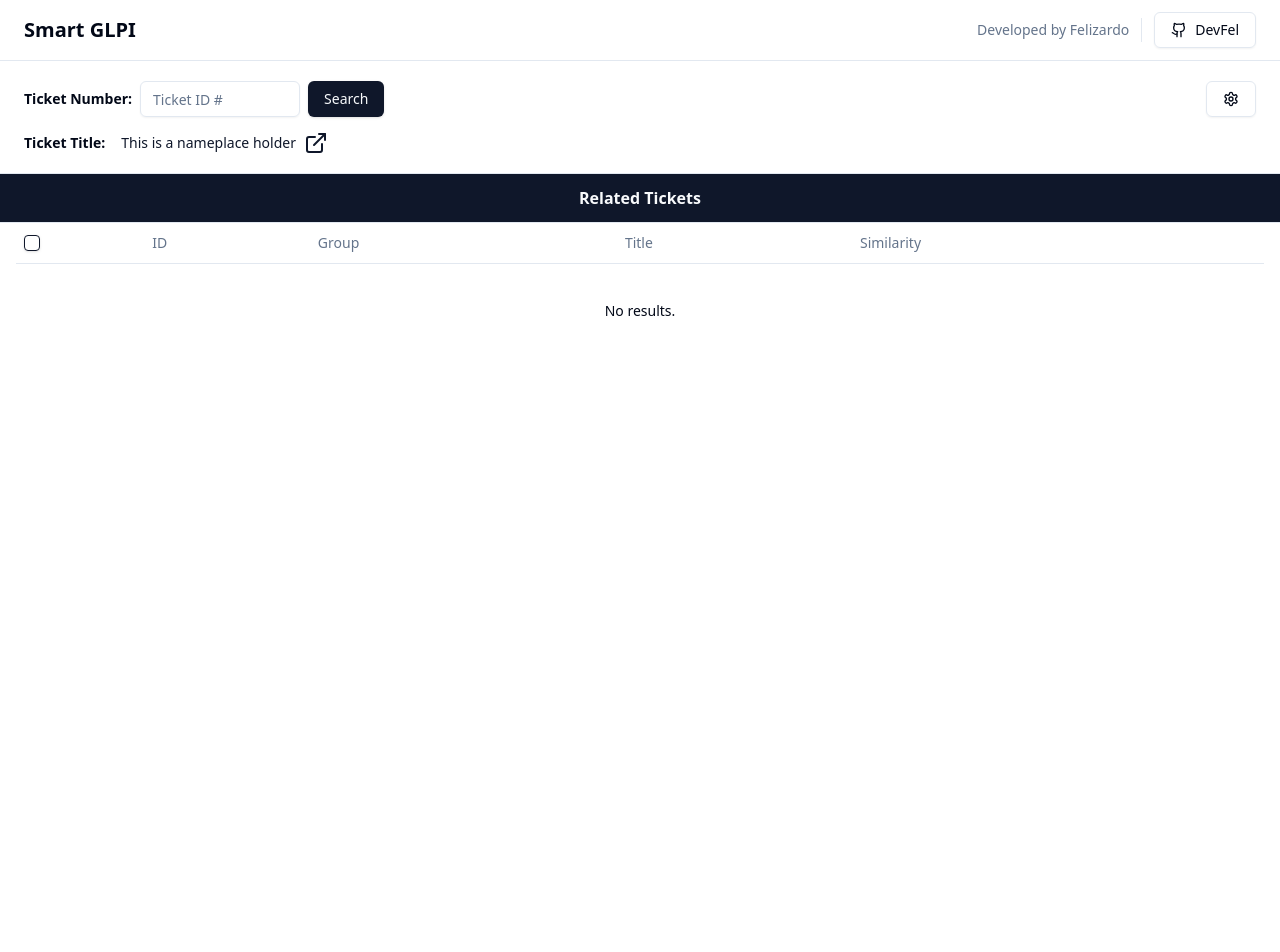
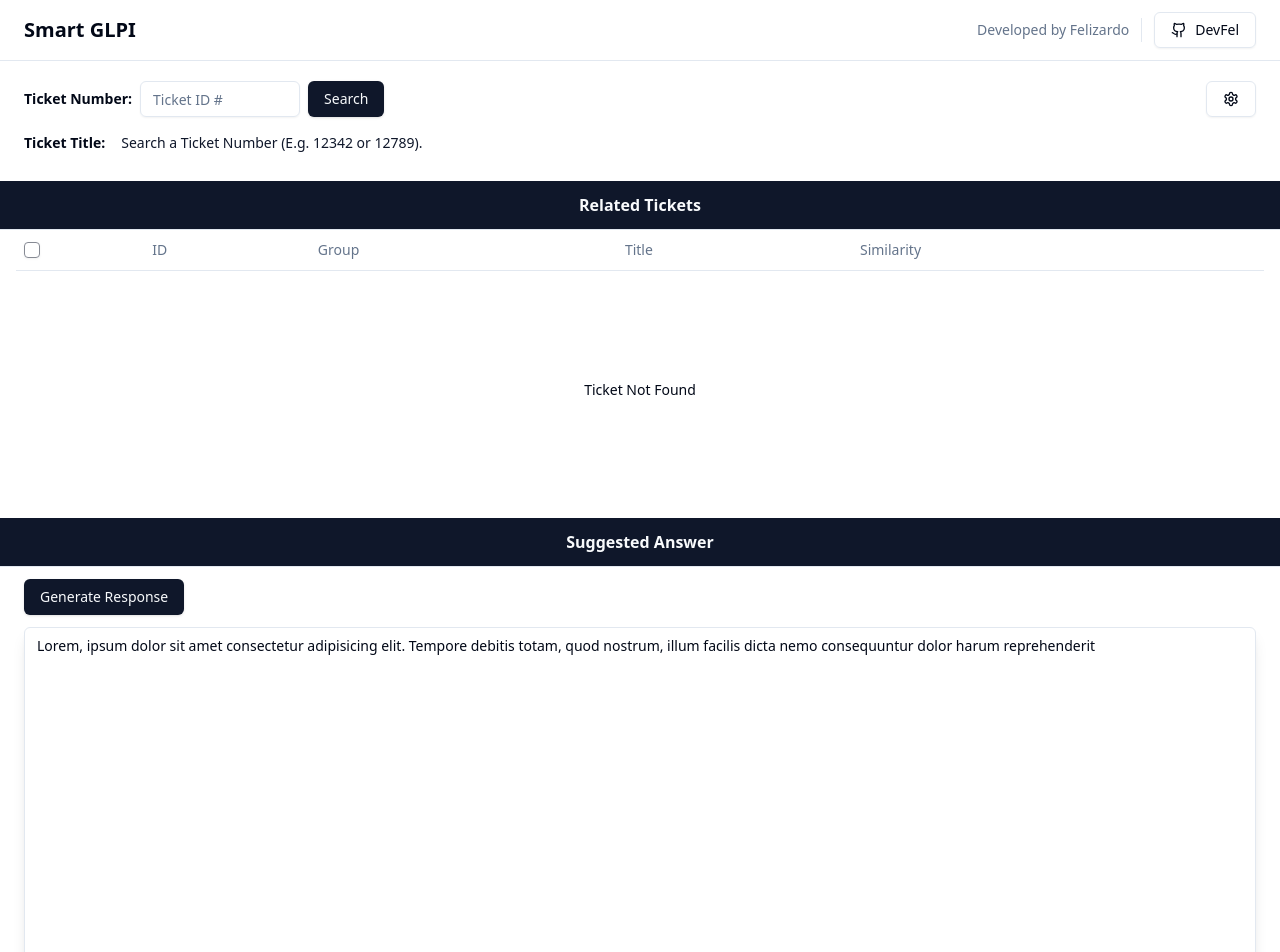
Before and after one commit to devfel/smartglpi-web, a React (Vite) app: page / in a window 1280 px wide. Shown: the top 952 px of the page. Before the commit the page ends 800 px from the top, so only its background shows below. Built offline with nearby package versions, Linux system fonts and the light colour scheme.

Commit message:
Adding Suggested Answer Template, Fixing the Related Tickets Table, Fixing the Ticket Searched Title and Link

```diff
--- a/package.json
+++ b/package.json
@@ -11,6 +11,7 @@
   },
   "dependencies": {
     "@radix-ui/react-checkbox": "^1.0.4",
+    "@radix-ui/react-hover-card": "^1.0.7",
     "@radix-ui/react-icons": "^1.3.0",
     "@radix-ui/react-label": "^2.0.2",
     "@radix-ui/react-separator": "^1.0.3",
--- a/src/App.tsx
+++ b/src/App.tsx
@@ -3,16 +3,61 @@ import { SearchByIdForm } from "@/components/SearchByIdForm";
 import { columns } from "./tickets/columns";
 import { DataTable } from "./tickets/data-table";
 import { useAppState } from "@/utils/appState";
+import { ButtonLoading } from "@/components/ui-personalized/button-loading";
+import { SectionHeader } from "@/components/SectionHeader";
+
+import { Button } from "@/components/ui/button";
+import { Textarea } from "@/components/ui/textarea";
+import {
+  HoverCard,
+  HoverCardContent,
+  HoverCardTrigger,
+} from "@/components/ui/hover-card";
 
 export function App() {
-  const { setSimilarTickets, formattedData } = useAppState();
+  const { setSimilarTickets, formattedData, isLoading, setIsLoading } =
+    useAppState();
 
   return (
     <div className="bg-muted min-h-screen">
       <div className="bg-background min-h-screen flex flex-col max-w-7xl mx-auto">
         <Header />
-        <SearchByIdForm updateSimilarTickets={setSimilarTickets} />
-        <DataTable columns={columns} data={formattedData} />
+
+        <SearchByIdForm
+          updateSimilarTickets={setSimilarTickets}
+          setIsLoading={setIsLoading}
+        />
+
+        <SectionHeader title="Related Tickets" />
+        {isLoading ? (
+          <div className="w-fit mx-auto my-4 h-60">
+            <ButtonLoading />
+          </div>
+        ) : (
+          <DataTable columns={columns} data={formattedData} />
+        )}
+
+        <SectionHeader title="Suggested Answer" />
+        <Button className="w-fit mx-6 my-3">
+          <HoverCard>
+            <HoverCardTrigger>Generate Response</HoverCardTrigger>
+            <HoverCardContent className="text-left">
+              <p className="text-sm"> Based on the selected tickets: </p>
+              <p className="text-sm"> ID: 12992 </p>
+              <p className="text-sm"> ID: 13923 </p>
+              <p className="text-sm"> ID: 12939 </p>
+            </HoverCardContent>
+          </HoverCard>
+        </Button>
+
+        <Textarea
+          disabled
+          className="shadow-lg w-auto mx-6 h-96 mb-6 disabled:opacity-100 disabled:cursor-text"
+        >
+          Lorem, ipsum dolor sit amet consectetur adipisicing elit. Tempore
+          debitis totam, quod nostrum, illum facilis dicta nemo consequuntur
+          dolor harum reprehenderit
+        </Textarea>
       </div>
     </div>
   );
--- a/src/components/SearchByIdForm.tsx
+++ b/src/components/SearchByIdForm.tsx
@@ -4,14 +4,21 @@ import { Input } from "@/components/ui/input";
 import { Label } from "@/components/ui/label";
 import { Settings } from "lucide-react";
 import { ExternalLink } from "lucide-react";
+
 import { TicketWithSimilarity } from "@/utils/appState";
 
 interface SearchByIdFormProps {
   updateSimilarTickets: (tickets: TicketWithSimilarity[]) => void;
+  setIsLoading: React.Dispatch<React.SetStateAction<boolean>>;
 }
 
-export function SearchByIdForm({ updateSimilarTickets }: SearchByIdFormProps) {
+export function SearchByIdForm({
+  updateSimilarTickets,
+  setIsLoading,
+}: SearchByIdFormProps) {
   const [ticketNumber, setTicketNumber] = useState("");
+  const [ticketLink, setTicketLink] = useState("");
+  const [ticketTitle, setTicketTitle] = useState("");
 
   const handleInputChange = (e: React.ChangeEvent<HTMLInputElement>) => {
     // Ensure the input only allows 1 to 10 digit numbers
@@ -23,7 +30,7 @@ export function SearchByIdForm({ updateSimilarTickets }: SearchByIdFormProps) {
 
   const handleSearch = async () => {
     try {
-      console.log("IM HERE");
+      setIsLoading(true); // Start the loading process
       // Fetch the details of the searched ticket from the backend.
       let response = await fetch("http://localhost:5000/get-ticket-details", {
         method: "POST",
@@ -54,6 +61,11 @@ export function SearchByIdForm({ updateSimilarTickets }: SearchByIdFormProps) {
 
       // Assuming you'll want to store and use this data somewhere in your component or app
       if (data.title) {
+        setTicketTitle(data.title);
+        setTicketLink(
+          `https://sac-ntinf.ufsj.edu.br/front/ticket.form.php?id=${ticketNumber}`
+        );
+
         // Update the displayed ticket title and set the hyperlink.
         // For now, I'm just logging them. You might want to set them in component state or pass them to other components.
         console.log(`Ticket Title: ${data.title}`);
@@ -83,11 +95,13 @@ export function SearchByIdForm({ updateSimilarTickets }: SearchByIdFormProps) {
     } catch (error) {
       // Log any errors that occur during the fetch operations.
       console.error("Error:", error);
+    } finally {
+      setIsLoading(false); // End the loading process
     }
   };
 
   return (
-    <div className="px-6 py-3 flex flex-col justify-between border-b">
+    <div className="px-6 py-3 flex flex-col justify-between">
       {/* First line with ID Label, ID Input, and Search Button */}
       <div className="flex flex-wrap justify-between items-center">
         <div className="flex flex-wrap items-center gap-2">
@@ -106,7 +120,7 @@ export function SearchByIdForm({ updateSimilarTickets }: SearchByIdFormProps) {
           <Button onClick={handleSearch}>Search</Button>
         </div>
         <Button variant="outline" className="my-2">
-          <Settings className="w-4 h-4 " />
+          <Settings className="w-4 h-4" />
         </Button>
       </div>
 
@@ -116,12 +130,23 @@ export function SearchByIdForm({ updateSimilarTickets }: SearchByIdFormProps) {
           Ticket Title:
         </Label>
 
-        <a id="ticketSearchedTitle" href="#">
+        {ticketTitle === "" ? (
           <Button variant="link">
-            This is a nameplace holder
-            <ExternalLink className="mx-2" />
+            Search a Ticket Number (E.g. 12342 or 12789).
           </Button>
-        </a>
+        ) : (
+          <a
+            id="ticketSearchedTitle"
+            href={ticketLink}
+            target="_blank"
+            rel="noopener noreferrer"
+          >
+            <Button variant="link" className="px-2">
+              <ExternalLink className="me-1 w-5 h-5" />
+              {ticketTitle}
+            </Button>
+          </a>
+        )}
       </div>
     </div>
   );
--- /dev/null
+++ b/src/components/SectionHeader.tsx
@@ -0,0 +1,13 @@
+import React from "react";
+
+interface SectionHeaderProps {
+  title: string;
+}
+
+export const SectionHeader: React.FC<SectionHeaderProps> = ({ title }) => {
+  return (
+    <div className="px-6 py-3 mt-2 flex justify-center border-b bg-primary text-primary-foreground">
+      <h2 className="font-bold">{title}</h2>
+    </div>
+  );
+};
--- /dev/null
+++ b/src/components/ui-personalized/button-loading.tsx
@@ -0,0 +1,11 @@
+import { RotateCw } from "lucide-react";
+import { Button } from "@/components/ui/button";
+
+export function ButtonLoading() {
+  return (
+    <Button disabled variant="outline" className="disabled:opacity-100">
+      <RotateCw className="mr-2 h-4 w-4 animate-spin" />
+      Loading Data
+    </Button>
+  );
+}
--- /dev/null
+++ b/src/components/ui/hover-card.tsx
@@ -0,0 +1,27 @@
+import * as React from "react"
+import * as HoverCardPrimitive from "@radix-ui/react-hover-card"
+
+import { cn } from "@/lib/utils"
+
+const HoverCard = HoverCardPrimitive.Root
+
+const HoverCardTrigger = HoverCardPrimitive.Trigger
+
+const HoverCardContent = React.forwardRef<
+  React.ElementRef<typeof HoverCardPrimitive.Content>,
+  React.ComponentPropsWithoutRef<typeof HoverCardPrimitive.Content>
+>(({ className, align = "center", sideOffset = 4, ...props }, ref) => (
+  <HoverCardPrimitive.Content
+    ref={ref}
+    align={align}
+    sideOffset={sideOffset}
+    className={cn(
+      "z-50 w-64 rounded-md border bg-popover p-4 text-popover-foreground shadow-md outline-none data-[state=open]:animate-in data-[state=closed]:animate-out data-[state=closed]:fade-out-0 data-[state=open]:fade-in-0 data-[state=closed]:zoom-out-95 data-[state=open]:zoom-in-95 data-[side=bottom]:slide-in-from-top-2 data-[side=left]:slide-in-from-right-2 data-[side=right]:slide-in-from-left-2 data-[side=top]:slide-in-from-bottom-2",
+      className
+    )}
+    {...props}
+  />
+))
+HoverCardContent.displayName = HoverCardPrimitive.Content.displayName
+
+export { HoverCard, HoverCardTrigger, HoverCardContent }
--- /dev/null
+++ b/src/components/ui/textarea.tsx
@@ -0,0 +1,24 @@
+import * as React from "react"
+
+import { cn } from "@/lib/utils"
+
+export interface TextareaProps
+  extends React.TextareaHTMLAttributes<HTMLTextAreaElement> {}
+
+const Textarea = React.forwardRef<HTMLTextAreaElement, TextareaProps>(
+  ({ className, ...props }, ref) => {
+    return (
+      <textarea
+        className={cn(
+          "flex min-h-[60px] w-full rounded-md border border-input bg-transparent px-3 py-2 text-sm shadow-sm placeholder:text-muted-foreground focus-visible:outline-none focus-visible:ring-1 focus-visible:ring-ring disabled:cursor-not-allowed disabled:opacity-50",
+          className
+        )}
+        ref={ref}
+        {...props}
+      />
+    )
+  }
+)
+Textarea.displayName = "Textarea"
+
+export { Textarea }
--- a/src/tickets/columns.tsx
+++ b/src/tickets/columns.tsx
@@ -3,8 +3,6 @@
 import { ColumnDef } from "@tanstack/react-table";
 import { Checkbox } from "@/components/ui/checkbox";
 
-// This type is used to define the shape of our data.
-// You can use a Zod schema here if you want.
 export type Ticket = {
   id: string;
   title: string;
@@ -15,14 +13,7 @@ export type Ticket = {
 export const columns: ColumnDef<Ticket>[] = [
   {
     id: "select",
-    header: ({ table }) => (
-      <Checkbox
-        checked={table.getIsAllPageRowsSelected()}
-        onCheckedChange={(value) => table.toggleAllPageRowsSelected(!!value)}
-        aria-label="Select all"
-        className="translate-y-[2px]"
-      />
-    ),
+    header: () => <Checkbox disabled />,
     cell: ({ row }) => (
       <Checkbox
         checked={row.getIsSelected()}
@@ -31,8 +22,6 @@ export const columns: ColumnDef<Ticket>[] = [
         className="translate-y-[2px]"
       />
     ),
-    enableSorting: false,
-    enableHiding: false,
   },
   {
     accessorKey: "id",
--- a/src/tickets/data-table.tsx
+++ b/src/tickets/data-table.tsx
@@ -41,9 +41,6 @@ export function DataTable<TData, TValue>({
 
   return (
     <>
-      <div className="px-6 py-3 flex justify-center border-b bg-primary text-primary-foreground">
-        <h2 className="font-bold">Related Tickets</h2>
-      </div>
       <div className="mx-4">
         <Table>
           <TableHeader>
@@ -89,9 +86,11 @@ export function DataTable<TData, TValue>({
               <TableRow>
                 <TableCell
                   colSpan={columns.length}
-                  className="h-24 text-center"
+                  className="h-60 text-center"
                 >
-                  No results.
+                  {data && data.length === 0
+                    ? "Ticket Not Found"
+                    : "No results."}
                 </TableCell>
               </TableRow>
             )}
--- a/src/utils/appState.tsx
+++ b/src/utils/appState.tsx
@@ -10,6 +10,7 @@ export function useAppState() {
   const [similarTickets, setSimilarTickets] = useState<TicketWithSimilarity[]>(
     []
   );
+  const [isLoading, setIsLoading] = useState(false);
 
   const formattedData = similarTickets.map((ticketArray) => {
     const ticket = ticketArray[0];
@@ -21,5 +22,11 @@ export function useAppState() {
     };
   });
 
-  return { similarTickets, setSimilarTickets, formattedData };
+  return {
+    similarTickets,
+    setSimilarTickets,
+    formattedData,
+    isLoading,
+    setIsLoading,
+  };
 }
```
Also changed, not shown: 1 other file (tests, documents, lock files or other folders).
